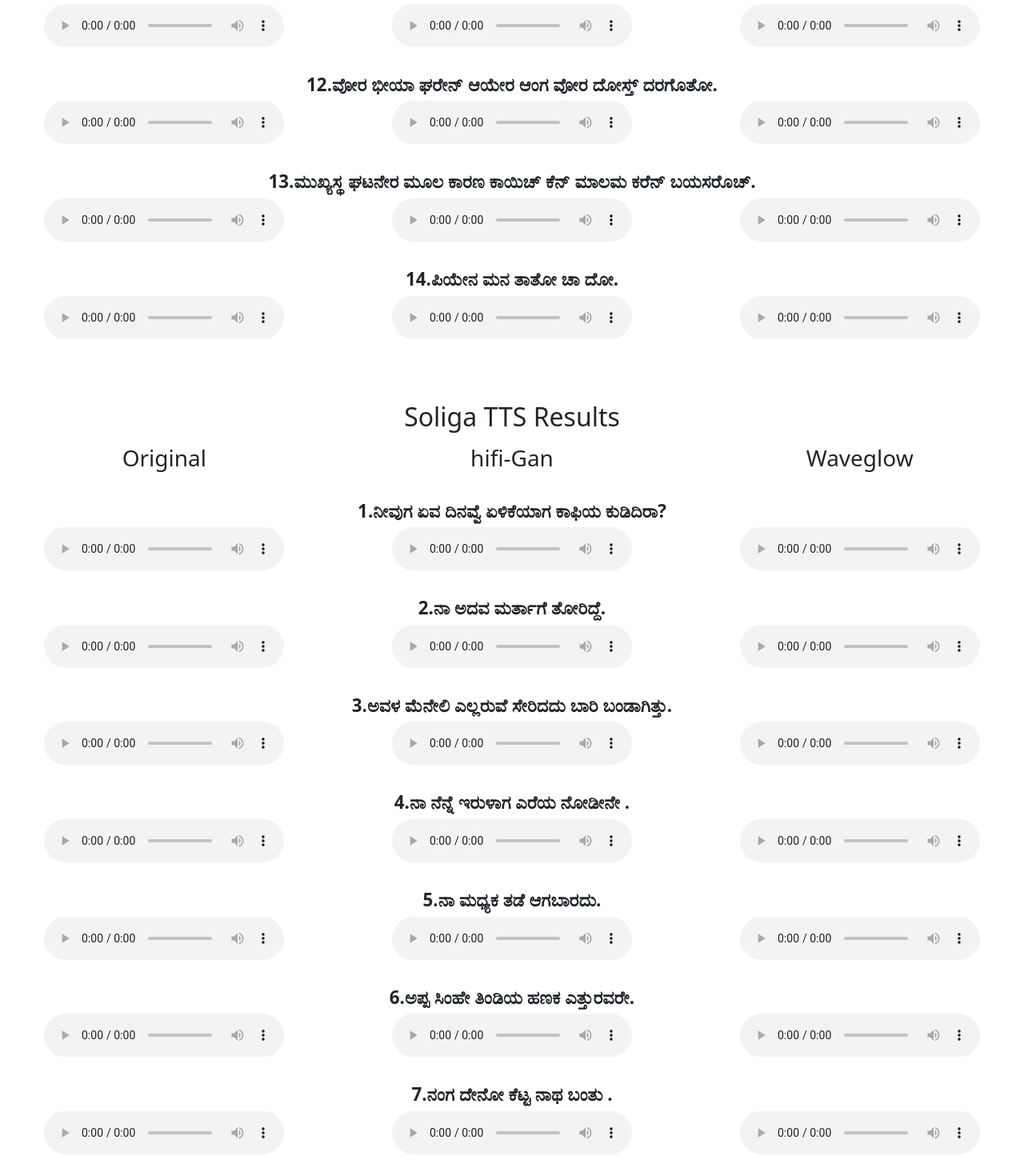
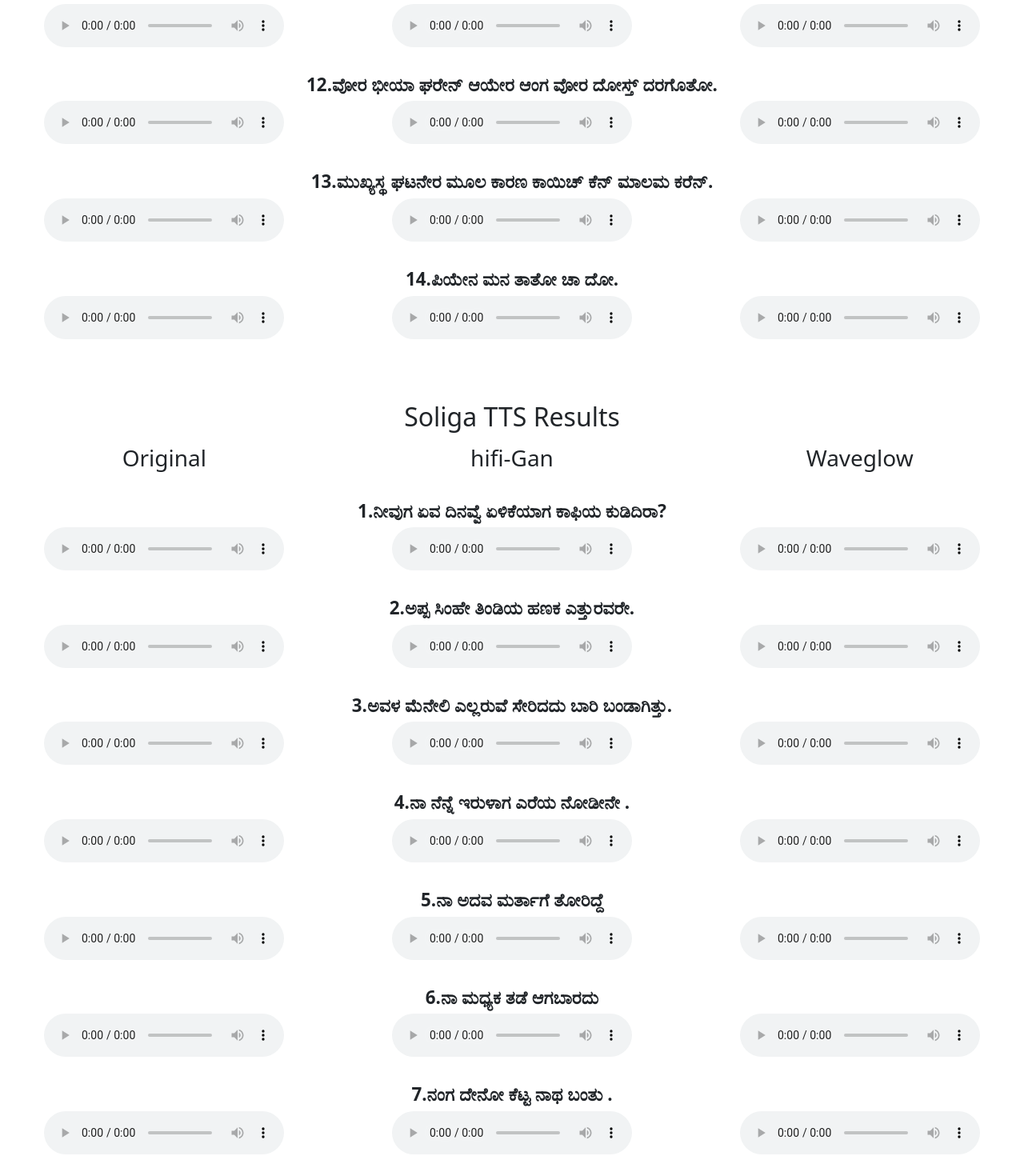
Before and after one commit to saiganesh612/audio-results-1, a JavaScript app: page / in a window 1280 px wide. Shown: the part 1449-2909 px from the top of the page at 80% size. Built offline with nearby package versions, Linux system fonts and the light colour scheme; the HTML template or start-up script is replaced by a standard one.

Commit message:
changed transcripts

```diff
--- a/src/path.js
+++ b/src/path.js
@@ -28,11 +28,11 @@ const SoligaPaths = {
     ],
     transcript: [
         "1.ನೀವುಗ ಏವ  ದಿನವ್ವೆ ಏಳಿಕೆಯಾಗ ಕಾಫಿಯ ಕುಡಿದಿರಾ?",
-        "2.ನಾ ಅದವ  ಮರ್ತಾಗೆ ತೋರಿದ್ದೆ. ",
+        "2.ಅಪ್ಪ ಸಿಂಹೇ ತಿಂಡಿಯ ಹಣಕ ಎತ್ತುರವರೇ.",
         "3.ಅವಳ ಮೆನೇಲಿ ಎಲ್ಲರುವೆ ಸೇರಿದದು ಬಾರಿ ಬಂಡಾಗಿತ್ತು.",
         "4.ನಾ ನೆನ್ನೆ ಇರುಳಾಗ ಎರೆಯ ನೋಡೀನೇ .",
-        "5.ನಾ ಮಧ್ಯಕ ತಡೆ ಆಗಬಾರದು.",
-        "6.ಅಪ್ಪ ಸಿಂಹೇ ತಿಂಡಿಯ ಹಣಕ ಎತ್ತುರವರೇ.",
+        "5.ನಾ ಅದವ ಮರ್ತಾಗೆ ತೋರಿದ್ದೆ",
+        "6.ನಾ ಮಧ್ಯಕ ತಡೆ ಆಗಬಾರದು",
         "7.ನಂಗ  ದೇನೋ ಕೆಟ್ಟ ನಾಥ ಬಂತು ."
     ]
 }
@@ -102,7 +102,7 @@ const LambaniPaths = {
         "10.ಘಣೋ ಖಾಣೋ ಹಾಳ ವೇಗೋಚ.",
         "11.ಬಾಂಬೆಮಾಯಿ ಗೀಲೋ ಹವಾಮಾನ ರಚ ಪಣ ಡೆಲ್ಲಿ ಮಾಯಿ ಸುಕೋ ಹವಾಮಾನ ರಚ.",
         "12.ವೋರ ಭೀಯಾ ಘರೇನ್ ಆಯೇರ ಆಂಗ ವೋರ ದೋಸ್ತ್ ದರಗೊತೋ.",
-        "13.ಮುಖ್ಯಸ್ಥ ಘಟನೇರ ಮೂಲ ಕಾರಣ ಕಾಯಿಚ್ ಕೆನ್ ಮಾಲಮ ಕರೆನ್ ಬಯಸರೊಚ್.",
+        "13.ಮುಖ್ಯಸ್ಥ ಘಟನೇರ ಮೂಲ ಕಾರಣ ಕಾಯಿಚ್ ಕೆನ್ ಮಾಲಮ ಕರೆನ್.",
         // "143.ಛೋರಿಯೋ ಅಂದೂರ ಹಾತೇಪರ ಮದರೇಂಗಿ ಲಗಾಡೇನ್ ಪಸಂದ ಪಡಚ.",
         "14.ಪಿಯೇನ ಮನ ತಾತೋ ಚಾ ದೋ."
     ]
```
